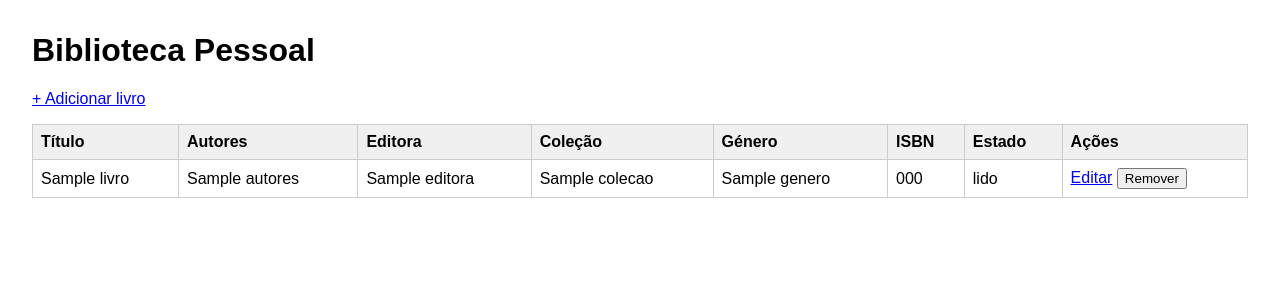
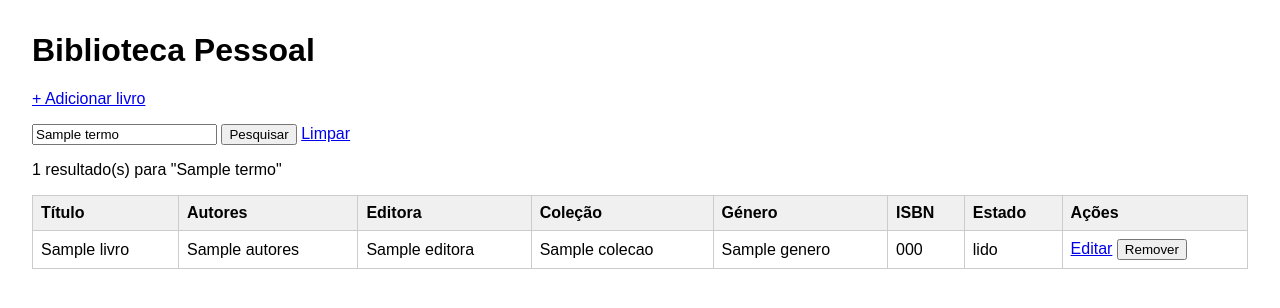
Before and after one commit to Miguellopes-89/biblioteca-pessoal, a Flask app: template web/templates/index.html in a window 1280 px wide. Shown: the top 308 px of the page. Run offline with Flask 3, Linux system fonts and the light colour scheme; the template is opened without the code that fills it: most values are stand-ins (such as "Sample title", 1, 10 or a date in 2020); some libraries are stand-ins or nearby versions.

Commit message:
Adiciona pesquisa e lookup de ISBN na versao web

```diff
--- a/web/app.py
+++ b/web/app.py
@@ -3,10 +3,13 @@
 dados SQLite que a app desktop (gui.py) usa — não é uma cópia dos dados,
 é a mesma base de dados, vista a partir de outra interface.
 
-IMPORTANTE: corre sempre a partir da raiz do projeto, não de dentro de web/,
-para que "biblioteca.db" seja encontrado no sítio certo:
+Corre-se com:
 
     python web/app.py
+
+Nota: desde que database.py passou a usar um caminho absoluto para
+"biblioteca.db", já não importa a pasta de onde este comando é lançado —
+a base de dados é sempre a mesma que a app desktop usa.
 """
 
 import os
@@ -19,16 +22,61 @@ sys.path.insert(0, os.path.join(os.path.dirname(__file__), ".."))
 
 from flask import Flask, redirect, render_template, request, url_for
 
-from database import add_book, create_tables, delete_book, get_book, list_books, update_book
+from database import add_book, create_tables, delete_book, get_book, list_books, search_books, update_book
+from isbn_lookup import lookup_isbn, validar_isbn
 
 app = Flask(__name__)
 
 
 @app.route("/")
 def index():
-    """Página inicial: lista todos os livros, tal como a tabela da app desktop."""
-    livros = list_books()
-    return render_template("index.html", livros=livros)
+    """Página inicial: lista todos os livros, ou os resultados da pesquisa
+    se houver um termo em ?q=... na URL.
+
+    GET (não POST) é a escolha certa aqui: pesquisar não cria nem altera
+    nada, e ter o termo na URL (em vez de num formulário POST) torna o
+    resultado pesquisável, partilhável e sujeito ao botão "recuar" do
+    browser, tal como uma pesquisa no Google.
+    """
+    termo = request.args.get("q", "").strip()
+    livros = search_books(termo) if termo else list_books()
+    return render_template("index.html", livros=livros, termo=termo)
+
+
+@app.route("/pesquisar-isbn")
+def pesquisar_isbn():
+    """Endpoint JSON chamado por fetch() a partir do botão "Procurar" em
+    adicionar.html. Reutiliza validar_isbn() e lookup_isbn() sem qualquer
+    alteração — exatamente a mesma lógica da GUI, só sem QThread: este
+    pedido HTTP fica bloqueado até a cascata Google Books -> Open Library
+    (com as suas repetições) terminar.
+
+    Não chama baixar_capa(): ao contrário da GUI (que precisa dos bytes
+    para um QPixmap), o browser consegue carregar a imagem diretamente a
+    partir de capa_url num <img src="...">, sem passar pelo servidor.
+
+    Usa códigos de estado HTTP (400/404) em vez de um campo "encontrado"
+    no corpo — o JavaScript em adicionar.html já verifica resposta.ok.
+    """
+    isbn = request.args.get("isbn", "").strip()
+
+    if not isbn:
+        return {"erro": "Escreve um ISBN no campo antes de procurar."}, 400
+
+    if not validar_isbn(isbn):
+        return {
+            "erro": "Este ISBN não tem um dígito de controlo válido — confirma se não há nenhum algarismo trocado.",
+        }, 400
+
+    resultado = lookup_isbn(isbn)
+    if resultado is None:
+        return {
+            "erro": "Não foi possível encontrar este ISBN (nem na Google Books, nem na Open Library).",
+        }, 404
+
+    # Flask converte um dict devolvido diretamente numa resposta JSON,
+    # sem precisar de chamar jsonify() explicitamente.
+    return resultado
 
 
 @app.route("/adicionar", methods=["GET", "POST"])
--- a/web/templates/index.html
+++ b/web/templates/index.html
@@ -14,6 +14,18 @@
     <h1>Biblioteca Pessoal</h1>
 
     <p><a href="{{ url_for('adicionar') }}">+ Adicionar livro</a></p>
+
+    <form method="GET" action="{{ url_for('index') }}">
+        <input type="text" name="q" value="{{ termo }}" placeholder="Pesquisar por título, editora ou autor...">
+        <button type="submit">Pesquisar</button>
+        {% if termo %}
+            <a href="{{ url_for('index') }}">Limpar</a>
+        {% endif %}
+    </form>
+
+    {% if termo %}
+        <p>{{ livros|length }} resultado(s) para "{{ termo }}"</p>
+    {% endif %}
 
     <table>
         <thead>
```
Also changed, not shown: web/templates/adicionar.html (+62 -1 lines).
